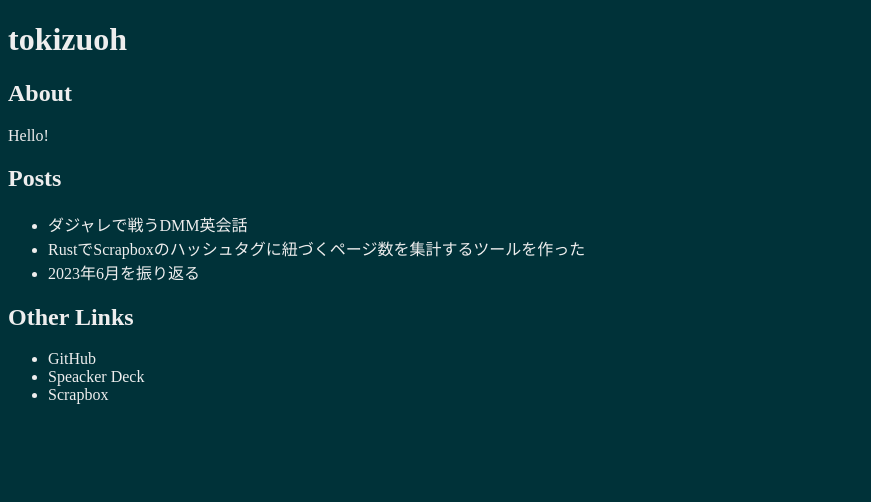
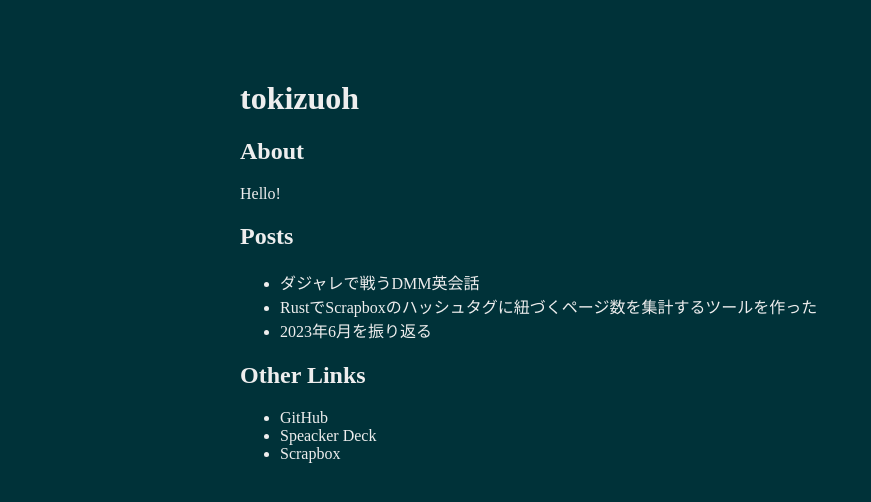
Before and after one commit to tokizuoh/info-tokizuoh-dev, a SvelteKit app: page / in a window 1280 px wide. Shown: the top 502 px of the page, without its empty margins (0-871 px from the left). Built offline with nearby package versions, Linux system fonts and the light colour scheme.

Commit message:
add margin to body

```diff
--- a/src/routes/+page.svelte
+++ b/src/routes/+page.svelte
@@ -25,5 +25,11 @@
 :global(body) {
     background-color: rgb(0, 50, 57);
     color: #EEEEEE;
+
+    width: 800px;
+    margin-top: 80px;
+    margin-right: auto;
+    margin-left: auto;
+    margin-bottom: 100px;
 }
 </style>
```
